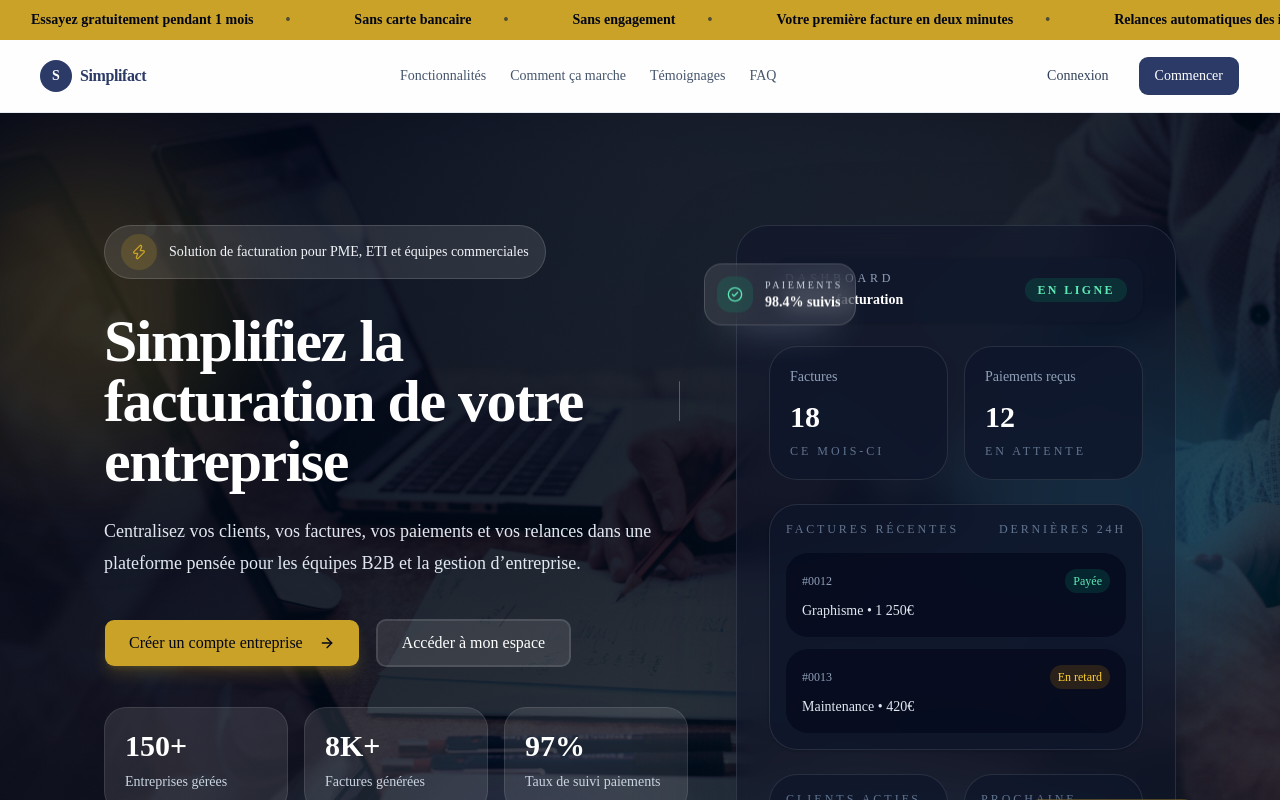
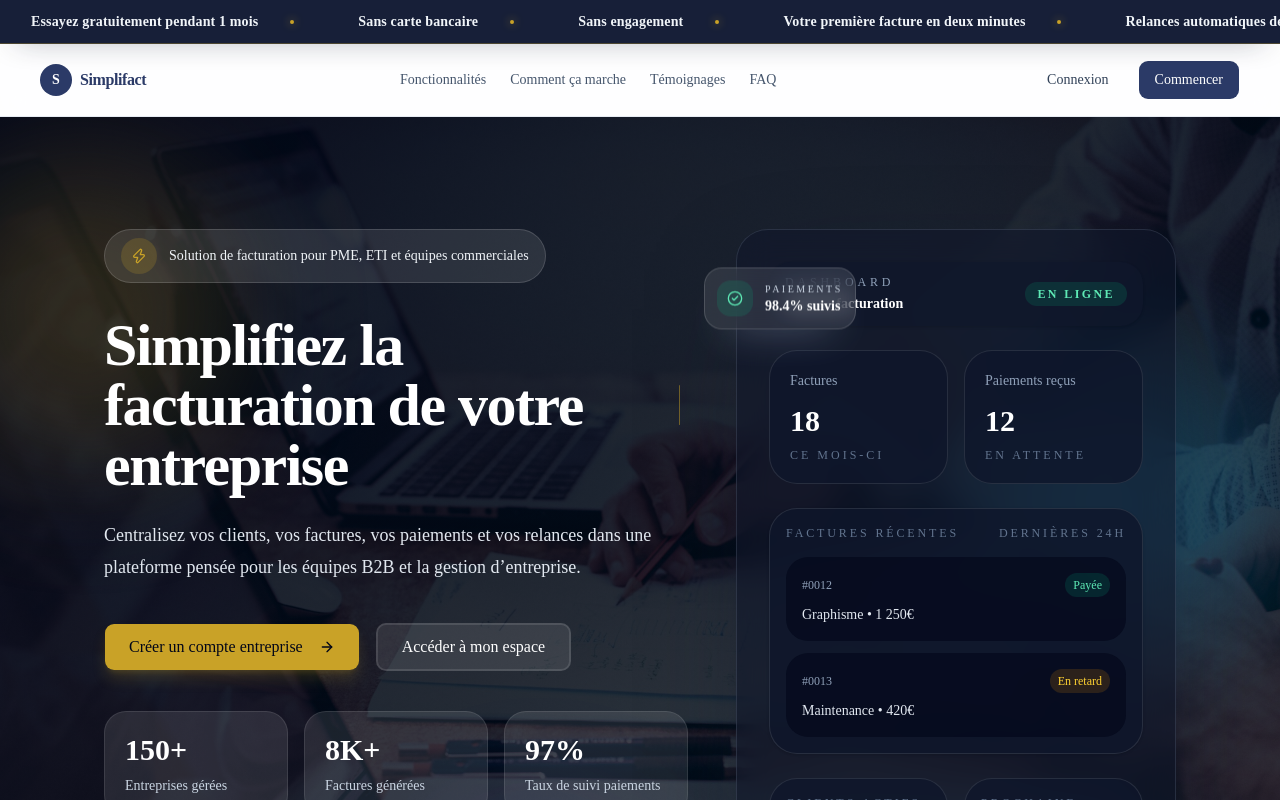
Before and after one commit to Mrtechadrien09/saas-facturation, a Next.js app in the folder frontend/: page / in a window 1280 px wide. Shown: the top 800 px of the page. Built offline with nearby package versions, Linux system fonts and the light colour scheme; no server answers.

Commit message:
Update page.tsx

```diff
--- a/frontend/src/app/page.tsx
+++ b/frontend/src/app/page.tsx
@@ -227,10 +227,10 @@ export default function HomePage() {
   }, [checked, isAuthenticated, router]);
 
   return (
-    <div className="relative min-h-screen bg-[#F8FAFC] text-slate-800 pt-10">
+    <div className="relative min-h-screen bg-[#F8FAFC] text-slate-800 pt-11">
       {/* ========== BANDEAU PROMOTIONNEL ========== */}
       <div
-        className="landing-marquee fixed inset-x-0 top-0 z-40 h-10 overflow-hidden border-b border-[#C9A227]/40 bg-[#C9A227] text-slate-950"
+        className="landing-marquee fixed inset-x-0 top-0 z-40 h-11 overflow-hidden border-b border-[#C9A227]/30 bg-[#171F38] text-white shadow-[0_8px_30px_-18px_rgba(15,23,42,0.85)]"
         aria-label="Avantages Simplifact"
       >
         <div className="landing-marquee-track flex h-full items-center">
@@ -243,9 +243,9 @@ export default function HomePage() {
                 "Votre première facture en deux minutes",
                 "Relances automatiques des impayés",
               ].map((message) => (
-                <span key={message} className="flex shrink-0 items-center whitespace-nowrap px-5 text-xs font-semibold sm:px-8 sm:text-sm">
+                <span key={message} className="flex shrink-0 items-center whitespace-nowrap px-5 text-xs font-semibold tracking-[0.01em] text-slate-100 sm:px-8 sm:text-sm">
                   {message}
-                  <span className="ml-5 text-slate-800/70 sm:ml-8">•</span>
+                  <span className="ml-5 h-1 w-1 rounded-full bg-[#C9A227] shadow-[0_0_8px_rgba(201,162,39,0.8)] sm:ml-8" aria-hidden="true" />
                 </span>
               ))}
             </div>
@@ -254,7 +254,7 @@ export default function HomePage() {
       </div>
 
       {/* ========== NAV ========== */}
-      <header className="sticky top-10 z-20 flex items-center justify-between border-b border-slate-200/80 bg-white/80 px-6 py-4 backdrop-blur-md sm:px-10">
+      <header className="sticky top-11 z-20 flex items-center justify-between border-b border-slate-200/80 bg-white/80 px-6 py-4 backdrop-blur-md sm:px-10">
         <div className="flex items-center gap-2">
             <div className="inline-flex h-8 w-8 items-center justify-center rounded-full bg-[#2B3A67] text-sm font-bold text-white">
               S
```
